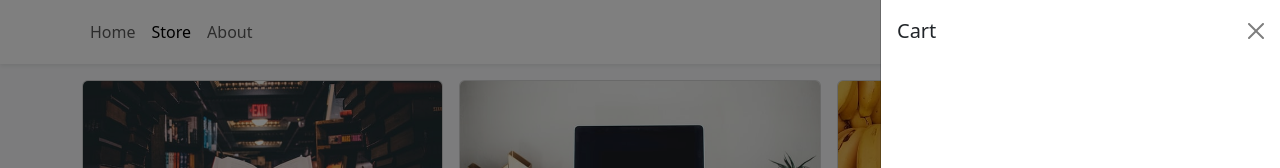
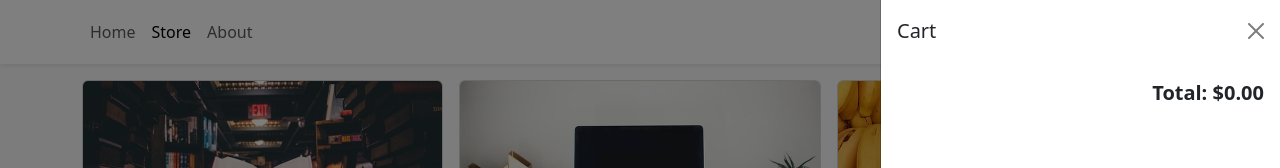
Before and after one commit to RomaSamkov/shop-cart, a React (Vite) app: page /store in a window 1280 px wide. Both pictures are taken after a click on the button 1174 px from the left and 32 px from the top of the page. Shown: the top 168 px of the page. Built offline with nearby package versions, Linux system fonts and the light colour scheme.

Commit message:
Update ShoppingCart.tsx

```diff
--- a/src/components/ShoppingCart.tsx
+++ b/src/components/ShoppingCart.tsx
@@ -1,6 +1,8 @@
 import { Offcanvas, Stack } from "react-bootstrap";
 import { useShoppingCart } from "../context/ShoppingCartContext";
 import CartItem from "./CartItem";
+import { formatCurrency } from "../utilities/formatCurrency";
+import storeItems from "../data/items.json";
 
 type ShoppingCartProps = {
   isOpen: boolean;
@@ -18,6 +20,15 @@ export function ShoppingCart({ isOpen }: ShoppingCartProps) {
           {cartItems.map((item) => (
             <CartItem key={item.id} {...item} />
           ))}
+          <div className="ms-auto fw-bold fs-5">
+            Total:{" "}
+            {formatCurrency(
+              cartItems.reduce((total, cartItem) => {
+                const item = storeItems.find((i) => i.id === cartItem.id);
+                return total + (item?.price || 0) * cartItem.quantity;
+              }, 0)
+            )}
+          </div>
         </Stack>
       </Offcanvas.Body>
     </Offcanvas>
```
